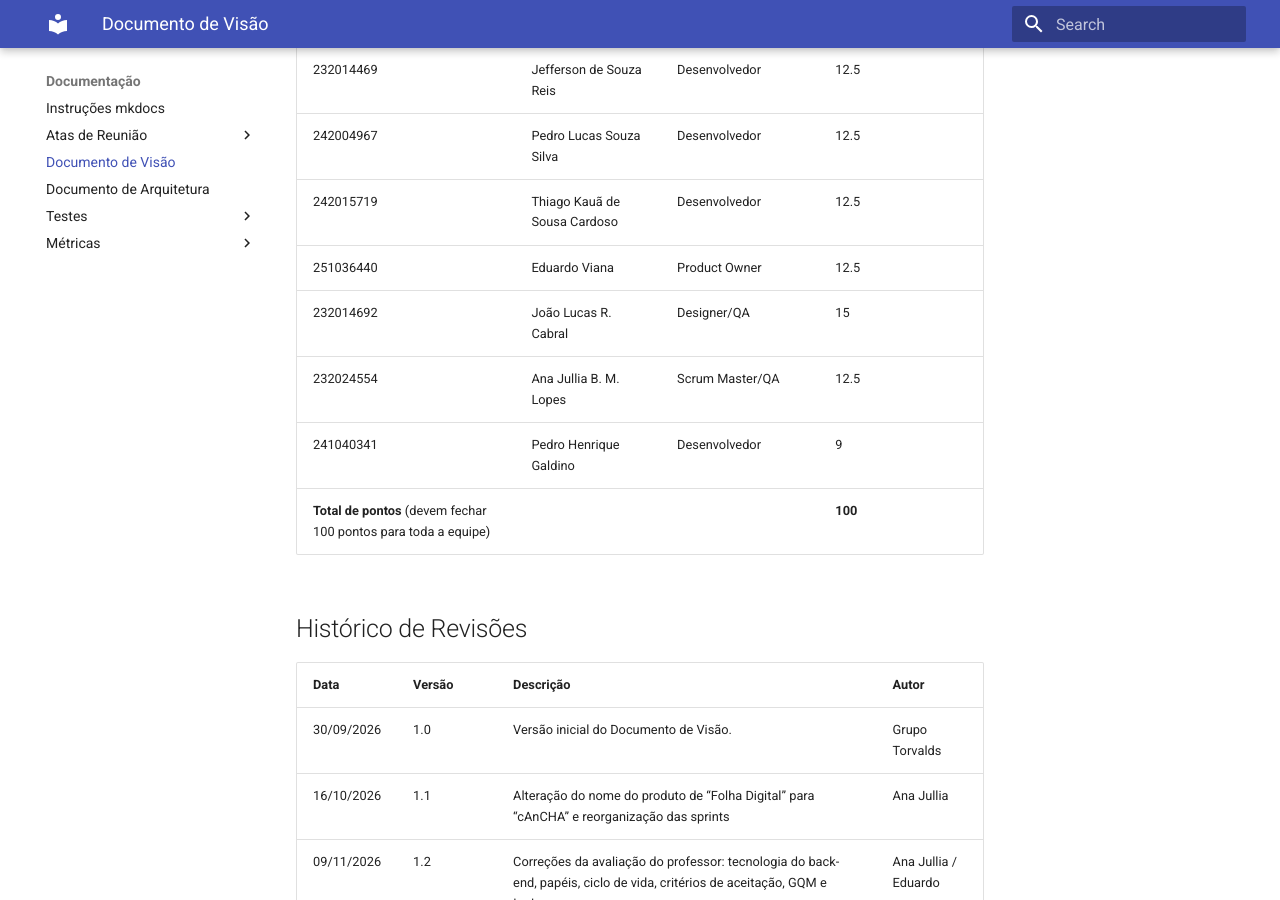
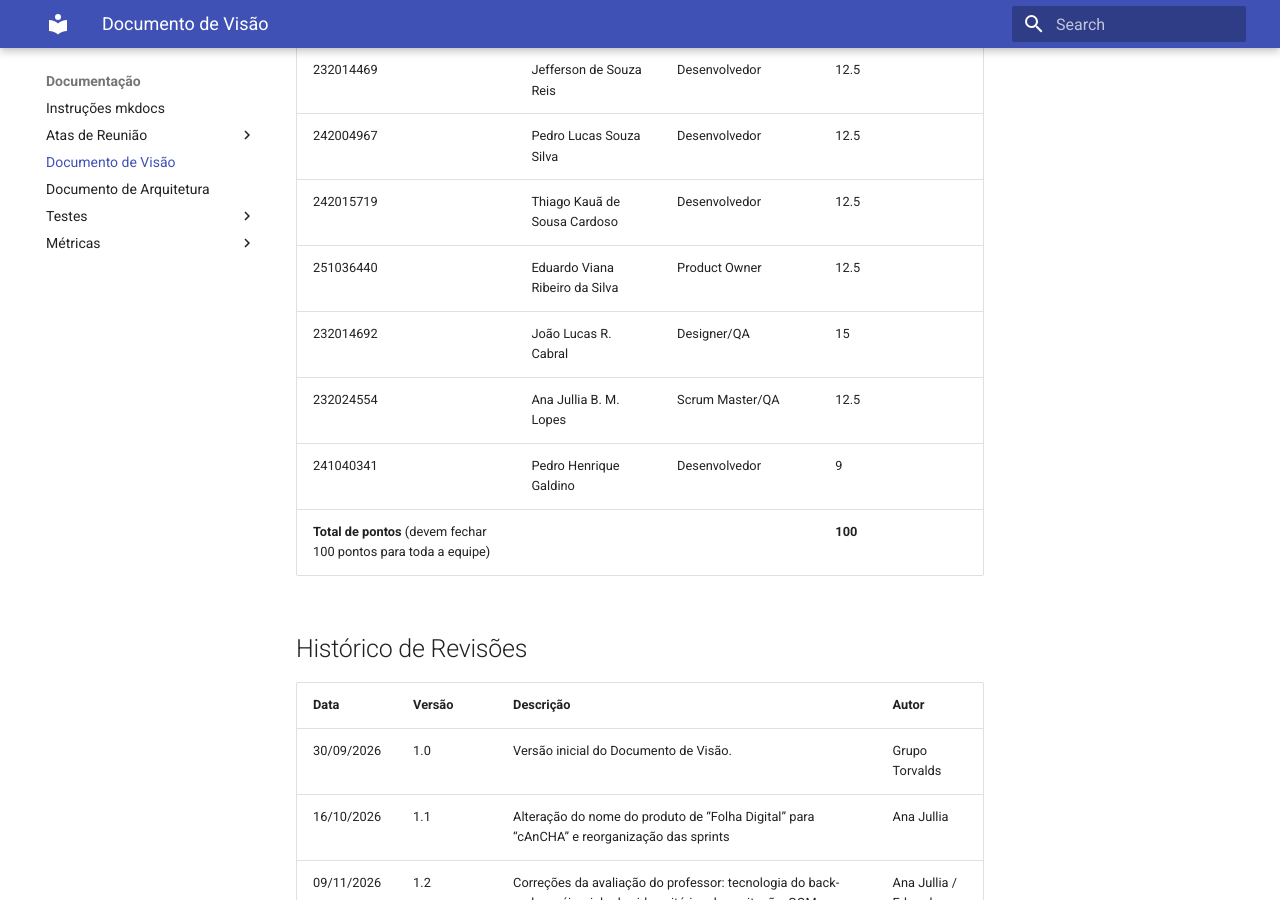
Before and after one commit to FGA0138-MDS-Ajax/2026.2-T03-Torvalds, an MkDocs documentation site: the page built from docs/documento-de-visao.md, in a window 1280 px wide and 900 px high, scrolled down 483 px. Built offline with MkDocs 1.6.1 and Material for MkDocs 9.7.7, drawn with Linux system fonts in a browser that asks for light colours.

Commit message:
docs(visao): usa o nome completo do PO na tabela de integrantes (#119)

```diff
--- a/docs/documento-de-visao.md
+++ b/docs/documento-de-visao.md
@@ -12,7 +12,7 @@
 | 232014469 | Jefferson de Souza Reis | Desenvolvedor | 12.5 |
 | 242004967 | Pedro Lucas Souza Silva | Desenvolvedor | 12.5 |
 | 242015719 | Thiago Kauã de Sousa Cardoso | Desenvolvedor | 12.5 |
-| 251036440 | Eduardo Viana | Product Owner | 12.5 |
+| 251036440 | Eduardo Viana Ribeiro da Silva | Product Owner | 12.5 |
 | 232014692 | João Lucas R. Cabral | Designer/QA | 15 |
 | 232024554 | Ana Jullia B. M. Lopes | Scrum Master/QA | 12.5 |
 | 241040341 | Pedro Henrique Galdino | Desenvolvedor | 9 |
```
